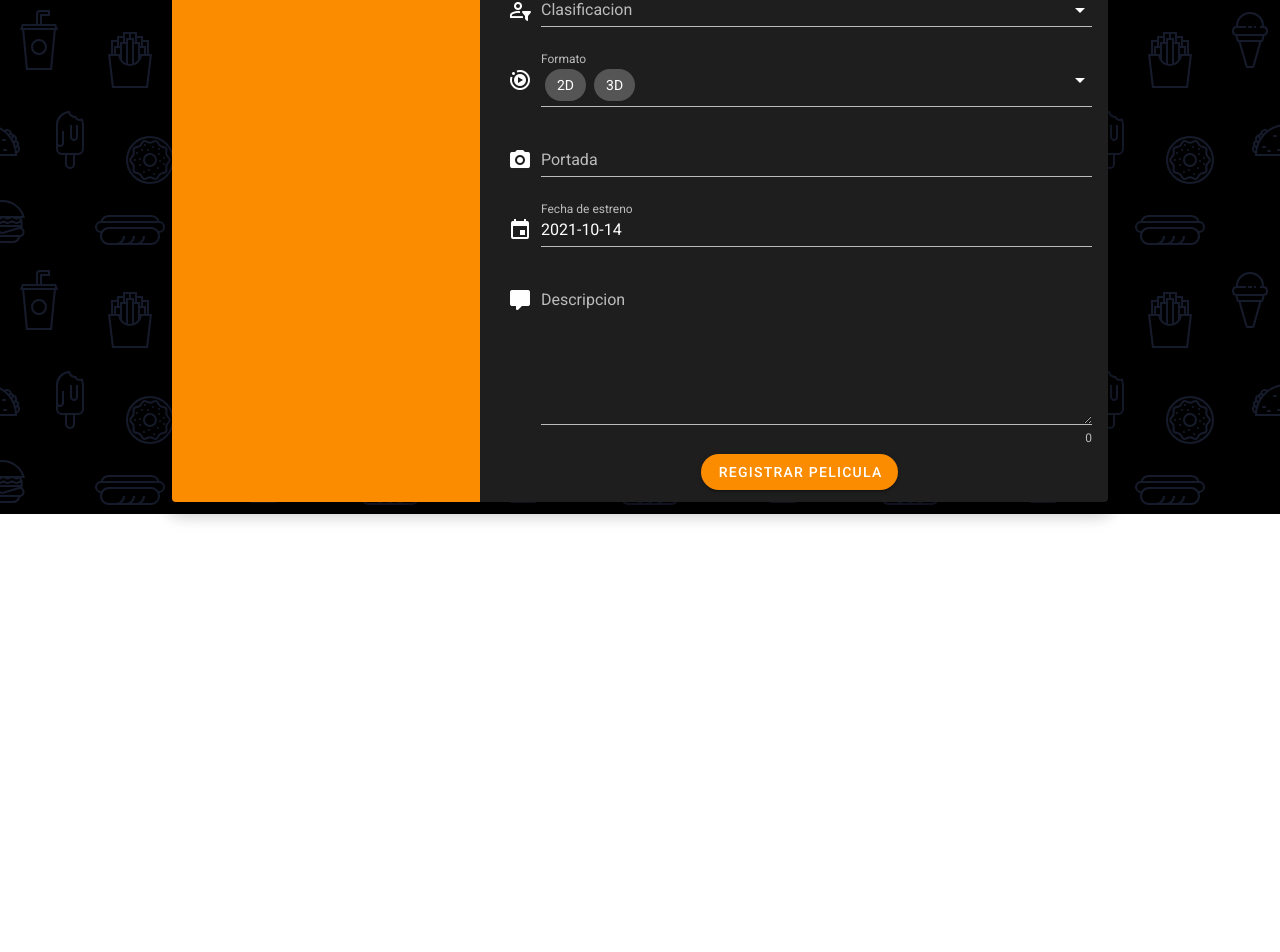
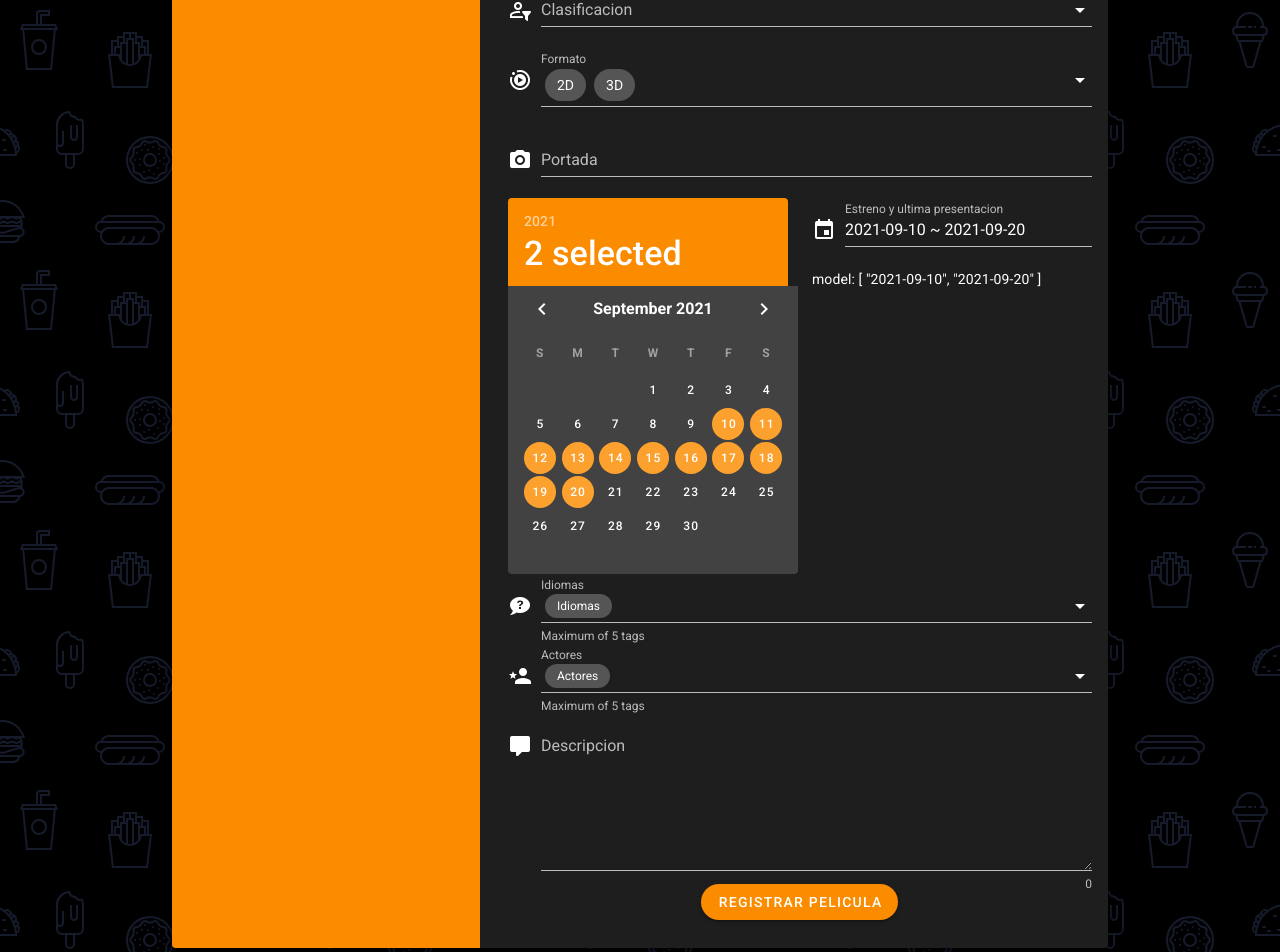
Before and after one commit to yeiror/Proyecto_Grupo2_48, a Vue app in the folder Frontend/septimo_arte/: page /ActualizacionPelicula in a window 1280 px wide. Shown: the part 384-1336 px from the top of the page. Before the commit the page ends 898 px from the top, so only its background shows below. Built offline with nearby package versions, Linux system fonts and the light colour scheme.

Commit message:
Mejoras actualizacion y registros de peliculas

```diff
--- a/Frontend/septimo_arte/src/views/ActualizacionPelicula.vue
+++ b/Frontend/septimo_arte/src/views/ActualizacionPelicula.vue
@@ -43,12 +43,13 @@
                         <h5 class="text-center">
                           Ingresa los detalles de la nueva pelicuala
                         </h5>
-                      </v-card-text>
                         <div class="text-center">
-                        <v-btn rounded outlined dark @click="step--"
+                        <v-btn rounded outlined dark @click="step++"
                           >REGISTRAR NUEVA PELICULA</v-btn
                         >
                       </div>
+                      </v-card-text>
+
                     </v-col>
                   </v-row>
                 </v-window-item>
@@ -62,12 +63,13 @@
                         <h5 class="text-center">
                           Si solo quieres actualizar una pelicula existente accede por aqui!
                         </h5>
-                      </v-card-text>
                         <div class="text-center">
-                        <v-btn rounded outlined dark @click="step++"
+                        <v-btn rounded outlined dark @click="step--"
                           >ACTUALIZAR PELICULA</v-btn
                         >
                       </div>
+                      </v-card-text>
+
                     </v-col>
 
                     <v-col cols="12" md="8">
@@ -118,51 +120,77 @@
                             prepend-icon="mdi-camera"
                             color="warning accent-3"
                           ></v-file-input>
-                          <v-menu
-                          ref="menu"
-                          v-model="menu"
-                          :close-on-content-click="false"
-                          :return-value.sync="date"
-                          transition="scale-transition"
-                          offset-y
-                          min-width="auto"
+                           <v-row>
+                             <v-col
+                              cols="12"
+                              sm="6"
+                            >
+                          <v-date-picker
+                              v-model="dates"
+                              range
                               color="warning accent-3"
+                            ></v-date-picker>
+                          </v-col>
+                            <v-col
+                              cols="12"
+                              sm="6"
                             >
-                          <template v-slot:activator="{ on, attrs }">
                             <v-text-field
-                              v-model="date"
-                              label="Fecha de estreno"
+                              v-model="dateRangeText"
+                              label="Estreno y ultima presentacion"
                               prepend-icon="mdi-calendar"
+                              color="warning accent-3"
                               readonly
-                              v-bind="attrs"
-                              v-on="on"
+                            ></v-text-field>
+                            model: {{ dates }}
+                            </v-col>
+                            </v-row>
+                        <v-combobox
+                            v-model="model"
+                            :items="items2"
+                            :search-input.sync="search"
+                            hide-selected
+                            hint="Maximum of 5 tags"
+                            label="Idiomas"
+                            prepend-icon="mdi-chat-question"
                             color="warning accent-3"
-                            ></v-text-field>
+                            multiple
+                            persistent-hint
+                            small-chips
+                          >
+                            <template v-slot:no-data>
+                              <v-list-item>
+                                <v-list-item-content>
+                                  <v-list-item-title>
+                                    No results matching "<strong>{{ search }}</strong>". Press <kbd>enter</kbd> to create a new one
+                                  </v-list-item-title>
+                                </v-list-item-content>
+                              </v-list-item>
                             </template>
-                          <v-date-picker
-                            v-model="date"
-                            no-title
-                            scrollable
+                          </v-combobox>
+                           <v-combobox
+                            v-model="model2"
+                            :items="items3"
+                            :search-input.sync="search"
+                            hide-selected
+                            hint="Maximum of 5 tags"
+                            label="Actores"
+                            prepend-icon="mdi-account-star"
                             color="warning accent-3"
+                            multiple
+                            persistent-hint
+                            small-chips
                           >
-                            <v-spacer></v-spacer>
-                            <v-btn
-                              text
-                              color="warning accent-3"
-                              @click="menu = false"
-                            >
-                              Cancel
-                            </v-btn>
-                            <v-btn
-                              text
-                              color="warning accent-3"
-                              @click="$refs.menu.save(date)"
-
-                            >
-                              OK
-                            </v-btn>
-                          </v-date-picker>
-                        </v-menu>
+                            <template v-slot:no-data>
+                              <v-list-item>
+                                <v-list-item-content>
+                                  <v-list-item-title>
+                                    No results matching "<strong>{{ search }}</strong>". Press <kbd>enter</kbd> to create a new one
+                                  </v-list-item-title>
+                                </v-list-item-content>
+                              </v-list-item>
+                            </template>
+                          </v-combobox>
                         <v-textarea
                             counter
                             label="Descripcion"
@@ -171,13 +199,15 @@
                             type="text"
                             color="warning accent-3"
                             ></v-textarea>
+
                         </v-form>
-                      </v-card-text>
                         <div class="text-center mt-n5 pa-3">
                         <v-btn rounded color="warning accent-3" dark
                           >REGISTRAR PELICULA</v-btn
                         >
                       </div>
+                      </v-card-text>
+
                     </v-col>
                   </v-row>
                 </v-window-item>
@@ -202,11 +232,29 @@ export default {
           '4D',
           '4Dx',
         ],
-      date: (new Date(Date.now() - (new Date()).getTimezoneOffset() * 60000)).toISOString().substr(0, 10),
+      dates: ['2021-09-10', '2021-09-20'],
+
       menu: false,
       modal: false,
       menu2: false,
+      items2: ['Espanol', 'Ingles', 'Frances', 'Ruso'],
+      model: ['Idiomas'],
+      items3: ['Denzel Washinton', 'Keanu Reeves', 'Johnny Depp', 'Will Smith'],
+      model2: ['Actores'],
+      search: null,
   }),
+  watch: {
+      model (val) {
+        if (val.length > 5) {
+          this.$nextTick(() => this.model.pop())
+        }
+      },
+    },
+    computed: {
+      dateRangeText () {
+        return this.dates.join(' ~ ')
+      },
+    },
 
   props: {
     source: String,
--- a/Frontend/septimo_arte/src/views/RegistroPeliculas.vue
+++ b/Frontend/septimo_arte/src/views/RegistroPeliculas.vue
@@ -120,51 +120,77 @@
                             prepend-icon="mdi-camera"
                             color="warning accent-3"
                           ></v-file-input>
-                          <v-menu
-                          ref="menu"
-                          v-model="menu"
-                          :close-on-content-click="false"
-                          :return-value.sync="date"
-                          transition="scale-transition"
-                          offset-y
-                          min-width="auto"
-                          color="warning accent-3"
-                        >
-                          <template v-slot:activator="{ on, attrs }">
+                           <v-row>
+                             <v-col
+                              cols="12"
+                              sm="6"
+                            >
+                          <v-date-picker
+                              v-model="dates"
+                              range
+                              color="warning accent-3"
+                            ></v-date-picker>
+                          </v-col>
+                            <v-col
+                              cols="12"
+                              sm="6"
+                            >
                             <v-text-field
-                              v-model="date"
-                              label="Fecha de estreno"
+                              v-model="dateRangeText"
+                              label="Estreno y ultima presentacion"
                               prepend-icon="mdi-calendar"
+                              color="warning accent-3"
                               readonly
-                              v-bind="attrs"
-                              v-on="on"
-                              color="warning accent-3"
                             ></v-text-field>
-                          </template>
-                          <v-date-picker
-                            v-model="date"
-                            no-title
-                            scrollable
+                            model: {{ dates }}
+                            </v-col>
+                            </v-row>
+                        <v-combobox
+                            v-model="model"
+                            :items="items2"
+                            :search-input.sync="search"
+                            hide-selected
+                            hint="Maximum of 5 tags"
+                            label="Idiomas"
+                            prepend-icon="mdi-chat-question"
                             color="warning accent-3"
+                            multiple
+                            persistent-hint
+                            small-chips
                           >
-                            <v-spacer></v-spacer>
-                            <v-btn
-                              text
-                              color="warning accent-3"
-                              @click="menu = false"
-                            >
-                              Cancel
-                            </v-btn>
-                            <v-btn
-                              text
-                              color="warning accent-3"
-                              @click="$refs.menu.save(date)"
-
-                            >
-                              OK
-                            </v-btn>
-                          </v-date-picker>
-                        </v-menu>
+                            <template v-slot:no-data>
+                              <v-list-item>
+                                <v-list-item-content>
+                                  <v-list-item-title>
+                                    No results matching "<strong>{{ search }}</strong>". Press <kbd>enter</kbd> to create a new one
+                                  </v-list-item-title>
+                                </v-list-item-content>
+                              </v-list-item>
+                            </template>
+                          </v-combobox>
+                           <v-combobox
+                            v-model="model2"
+                            :items="items3"
+                            :search-input.sync="search"
+                            hide-selected
+                            hint="Maximum of 5 tags"
+                            label="Actores"
+                            prepend-icon="mdi-account-star"
+                            color="warning accent-3"
+                            multiple
+                            persistent-hint
+                            small-chips
+                          >
+                            <template v-slot:no-data>
+                              <v-list-item>
+                                <v-list-item-content>
+                                  <v-list-item-title>
+                                    No results matching "<strong>{{ search }}</strong>". Press <kbd>enter</kbd> to create a new one
+                                  </v-list-item-title>
+                                </v-list-item-content>
+                              </v-list-item>
+                            </template>
+                          </v-combobox>
                         <v-textarea
                             counter
                             label="Descripcion"
@@ -173,6 +199,7 @@
                             type="text"
                             color="warning accent-3"
                             ></v-textarea>
+
                         </v-form>
                         <div class="text-center mt-n5 pa-3">
                         <v-btn rounded color="warning accent-3" dark
@@ -205,11 +232,29 @@ export default {
           '4D',
           '4Dx',
         ],
-      date: (new Date(Date.now() - (new Date()).getTimezoneOffset() * 60000)).toISOString().substr(0, 10),
+      dates: ['2021-09-10', '2021-09-20'],
+
       menu: false,
       modal: false,
       menu2: false,
+      items2: ['Espanol', 'Ingles', 'Frances', 'Ruso'],
+      model: ['Idiomas'],
+      items3: ['Denzel Washinton', 'Keanu Reeves', 'Johnny Depp', 'Will Smith'],
+      model2: ['Actores'],
+      search: null,
   }),
+  watch: {
+      model (val) {
+        if (val.length > 5) {
+          this.$nextTick(() => this.model.pop())
+        }
+      },
+    },
+    computed: {
+      dateRangeText () {
+        return this.dates.join(' ~ ')
+      },
+    },
 
   props: {
     source: String,
```
Lines whose indentation alone changed are shown as unchanged.
